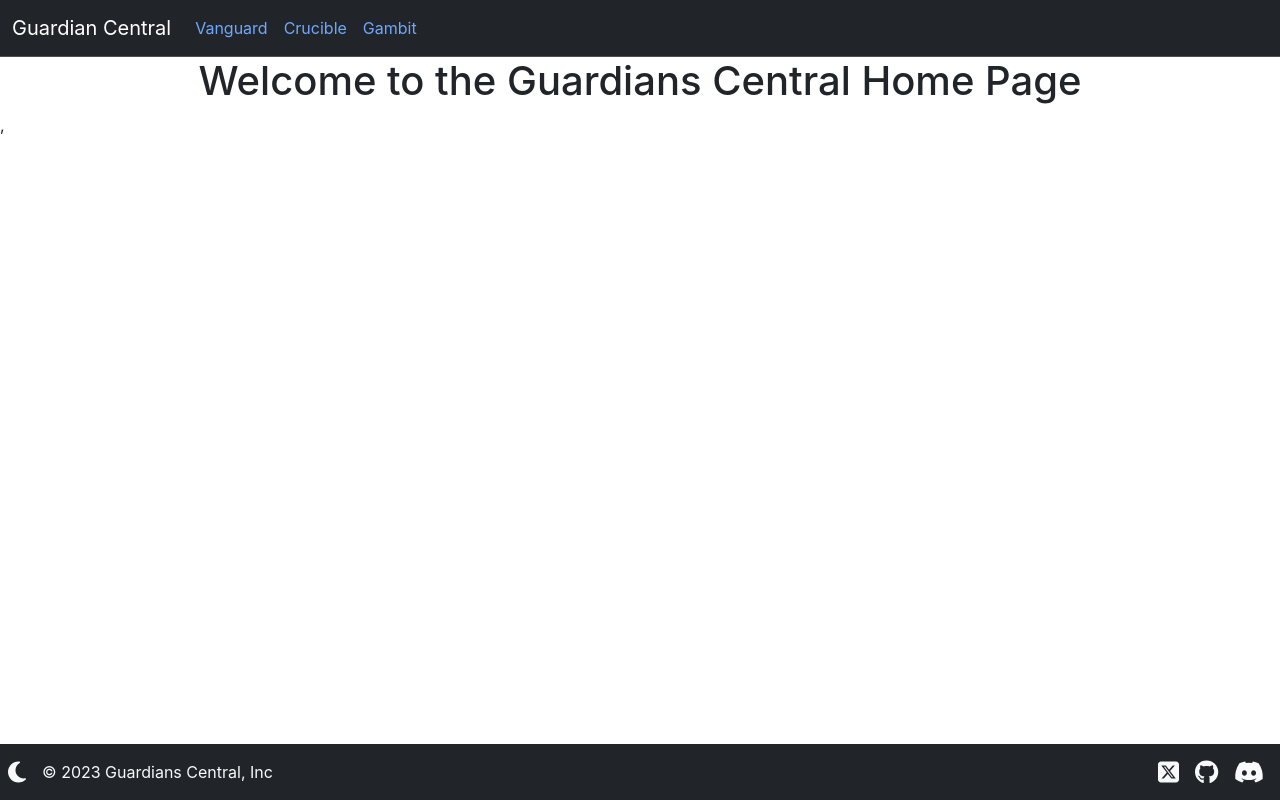
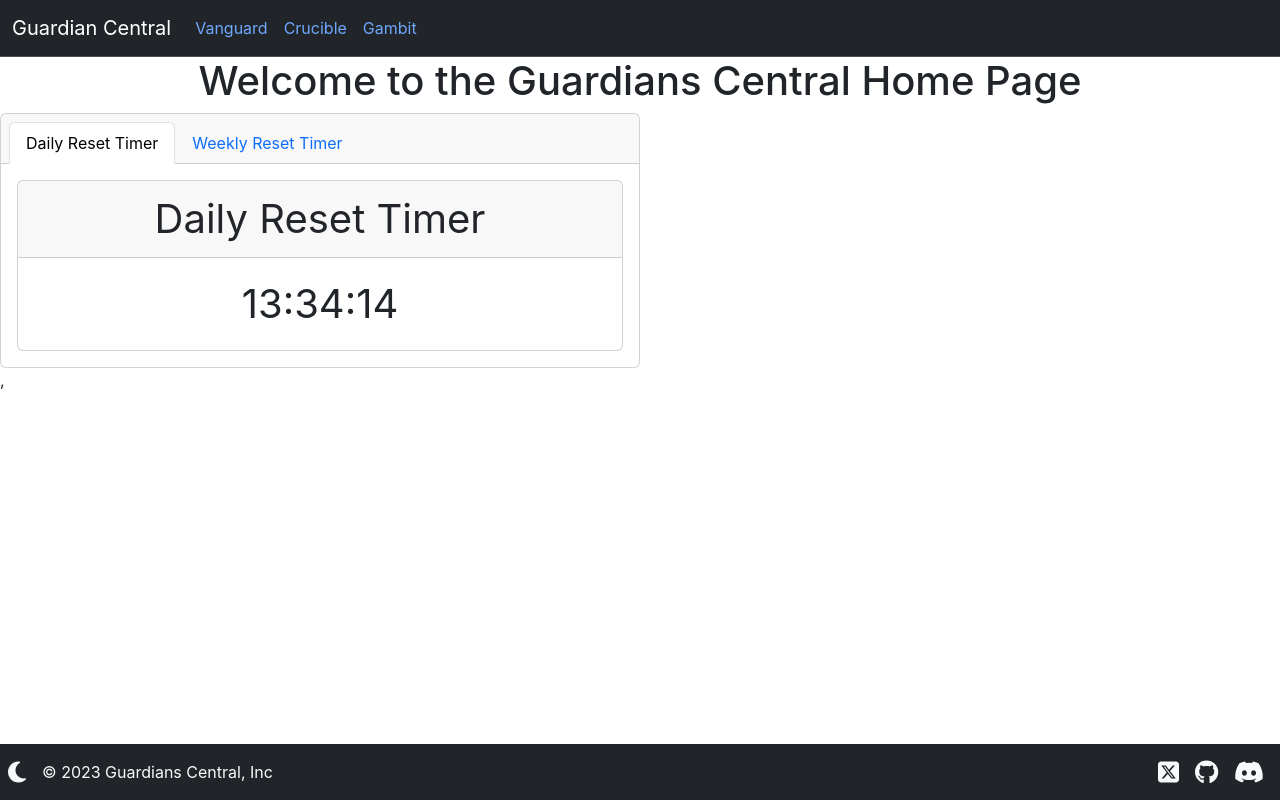
Before and after one commit to WesleyCartagena/guardians-central-backup-4-23-24, a React (Create React App) app: page /#/ in a window 1280 px wide. Built offline with nearby package versions, Linux system fonts and the light colour scheme.

Commit message:
created daily and weekly reset timer

```diff
--- a/package.json
+++ b/package.json
@@ -13,6 +13,7 @@
     "@testing-library/user-event": "^13.5.0",
     "bootstrap": "^5.3.2",
     "react": "^18.2.0",
+    "react-bootstrap": "^2.9.0",
     "react-dom": "^18.2.0",
     "react-router-dom": "^6.16.0",
     "react-scripts": "5.0.1",
--- /dev/null
+++ b/src/components/DailyResetTimer/DailyResetTimer.js
@@ -0,0 +1,84 @@
+import Card from 'react-bootstrap/Card'
+import React, { useEffect, useState } from 'react';
+
+const DailyResetTimer = () => {
+    const [formattedHours, setFormattedHours] = useState('');
+    const [formattedMinutes, setFormattedMinutes] = useState('');
+    const [formattedSeconds, setFormattedSeconds] = useState('');
+
+    useEffect(()=>{
+    // Get current UTC Time
+    const now = new Date();
+    console.log(now)
+
+    // Creates a Date object representing 1700UTC destiny's reset time
+    const destinyDailyReset = new Date();
+    destinyDailyReset.setUTCHours(17,0,0,0);
+
+    // Gives a time difference in milliseconds
+    const timeDifference = destinyDailyReset - now;
+    console.log(timeDifference)
+
+    // Calculate the seconds from the remaining time
+    const secondsDifference = Math.floor(timeDifference / 1000);
+
+    // Calculate hours, minutes, and seconds
+    let hours = Math.floor(secondsDifference / 3600);
+    let remainingSeconds = secondsDifference % 3600;
+    let minutes = Math.floor(remainingSeconds / 60);
+    let seconds = remainingSeconds % 60;
+
+    const formattedHourStr = `${String(hours).padStart(2, '0')}`;
+    const formattedMinutesStr = `${String(minutes).padStart(2, '0')}`;
+    const formattedSecondsStr = `${String(seconds).padStart(2, '0')}`;
+
+    setFormattedHours(formattedHourStr)
+    setFormattedMinutes(formattedMinutesStr)
+    setFormattedSeconds(formattedSecondsStr)
+
+    const timerInterval = setInterval(() => {
+        if (seconds > 0) {
+            setFormattedSeconds(
+                `${String(seconds - 1).padStart(2, '0')}`);
+                seconds--;
+        }
+        if (minutes > 0 && seconds === 0) {
+            setFormattedMinutes(
+                `${String(minutes - 1).padStart(2, '0')}`);
+                minutes--;
+                seconds = 60
+        }
+        if (hours > 0 && minutes === 0) {
+            setFormattedHours(
+                `${String(hours - 1).padStart(2, '0')}`);
+                hours--;
+                minutes = 60
+        }
+        if (hours === 0 && minutes === 0 && seconds == 0) {
+            hours = 23
+            minutes = 59
+            seconds = 60
+            setFormattedHours(hours)
+            setFormattedMinutes(`${String(minutes).padStart(2, '0')}`);
+            setFormattedSeconds(seconds)
+        }
+
+    }, 1000);
+    return () => timerInterval;
+    },[]);
+
+    return (
+        <Card>
+        <Card.Header className='fs-1'>Daily Reset Timer</Card.Header>
+        <Card.Body>
+          <blockquote className="blockquote mb-0 fs-1">
+            <p>
+                {formattedHours}:{formattedMinutes}:{formattedSeconds}
+            </p>
+          </blockquote>
+        </Card.Body>
+      </Card>
+    );
+}
+
+export default DailyResetTimer
--- /dev/null
+++ b/src/components/TimerCard/TimerCard.js
@@ -0,0 +1,41 @@
+import React, { useState } from 'react';
+import Card from 'react-bootstrap/Card';
+import Nav from 'react-bootstrap/Nav';
+import DailyResetTimer from '../DailyResetTimer/DailyResetTimer';
+import WeeklyResetTimer from '../WeeklyResetTimer/WeeklyResetTimer';
+
+const TimerCard = () => {
+  const [activeTab, setTab] = useState('daily');
+  const handleTabSelect = (tab) => {
+    setTab(tab)
+  }
+
+  const renderSelectedTimer = () => {
+    if (activeTab === 'daily') {
+      return <DailyResetTimer />;
+    } else if (activeTab === 'weekly') {
+      return <WeeklyResetTimer />;
+    }
+  }
+  return (
+    <Card className='w-50'>
+      <Card.Header>
+        <Nav variant="tabs" defaultActiveKey="#daily">
+          <Nav.Item>
+            <Nav.Link active={activeTab === 'daily'} onClick={() => handleTabSelect('daily')}>Daily Reset Timer</Nav.Link>
+          </Nav.Item>
+          <Nav.Item>
+            <Nav.Link active={activeTab === 'weekly'} onClick={() => handleTabSelect('weekly')}>Weekly Reset Timer</Nav.Link>
+          </Nav.Item>
+        </Nav>
+      </Card.Header>
+      <Card.Body>
+        <Card.Text>
+          {renderSelectedTimer()}
+        </Card.Text>
+      </Card.Body>
+    </Card>
+  );
+}
+
+export default TimerCard;
--- /dev/null
+++ b/src/components/WeeklyResetTimer/WeeklyResetTimer.js
@@ -0,0 +1,106 @@
+import Card from 'react-bootstrap/Card';
+import React, { useEffect, useState } from 'react';
+
+const WeeklyResetTimer = () => {
+  const [formattedDays, setFormattedDays] = useState('');
+  const [formattedHours, setFormattedHours] = useState('');
+  const [formattedMinutes, setFormattedMinutes] = useState('');
+  const [formattedSeconds, setFormattedSeconds] = useState('');
+
+  useEffect(() => {
+    // Create a function to calculate the time until the next Tuesday at 17:00 UTC
+    function calculateTimeUntilNextTuesday() {
+      const now = new Date();
+      const currentDay = now.getUTCDay();
+      const daysUntilTuesday = (9 - currentDay) % 7; // 9 is Tuesday when Sunday is 0
+      const nextTuesday = new Date(now);
+      nextTuesday.setUTCDate(now.getUTCDate() + daysUntilTuesday);
+      nextTuesday.setUTCHours(17, 0, 0, 0);
+      const timeDifference = nextTuesday - now;
+      return timeDifference;
+    }
+
+    // Calculate the initial time difference
+    const initialTimeDifference = calculateTimeUntilNextTuesday();
+
+    // Calculate the total number of seconds from the time difference
+    let secondsDifference = Math.floor(initialTimeDifference / 1000);
+
+    // Calculate days, hours, minutes, and seconds
+    let days = Math.floor(secondsDifference / (3600 * 24));
+    secondsDifference %= 3600 * 24;
+    let hours = Math.floor(secondsDifference / 3600);
+    secondsDifference %= 3600;
+    let minutes = Math.floor(secondsDifference / 60);
+    let seconds = secondsDifference % 60;
+
+    // Format the time components
+    const formattedDaysStr = `${String(days).padStart(2, '0')}d`;
+    const formattedHoursStr = `${String(hours).padStart(2, '0')}`;
+    const formattedMinutesStr = `${String(minutes).padStart(2, '0')}`;
+    const formattedSecondsStr = `${String(seconds).padStart(2, '0')}`;
+
+    setFormattedDays(formattedDaysStr);
+    setFormattedHours(formattedHoursStr);
+    setFormattedMinutes(formattedMinutesStr);
+    setFormattedSeconds(formattedSecondsStr);
+
+    const timerInterval = setInterval(() => {
+        if (seconds > 0) {
+            setFormattedSeconds(
+                `${String(seconds - 1).padStart(2, '0')}`);
+                seconds--;
+        }
+        if (minutes > 0 && seconds === 0) {
+            setFormattedMinutes(
+                `${String(minutes - 1).padStart(2, '0')}`);
+                minutes--;
+                seconds = 60
+        }
+        if (hours > 0 && minutes === 0) {
+            setFormattedHours(
+                `${String(hours - 1).padStart(2, '0')}`);
+                hours--;
+                minutes = 60
+        }
+        if (days > 0 && hours === 0) {
+            setFormattedDays(`${String(days - 1).padStart(2, '0')}d`);
+                days--;
+                hours = 23
+                minutes = 59
+                seconds = 60
+                setFormattedHours(hours)
+                setFormattedMinutes(`${String(minutes).padStart(2, '0')}`);
+                setFormattedSeconds(seconds)
+        }
+        if (days === 0 && hours === 0 && minutes === 0 && seconds == 0) {
+            days = 6
+            hours = 23
+            minutes = 59
+            seconds = 60
+            setFormattedDays(`${String(days).padStart(2, '0')}d`)
+            setFormattedHours(hours)
+            setFormattedMinutes(`${String(minutes).padStart(2, '0')}`);
+            setFormattedSeconds(seconds)
+        }
+
+    }, 1000);
+    return () => timerInterval;
+
+  }, []);
+
+  return (
+    <Card>
+      <Card.Header className='fs-1'>Weekly Reset Timer</Card.Header>
+      <Card.Body>
+        <blockquote className="blockquote mb-0 fs-1">
+          <p>
+            {formattedDays} {formattedHours}:{formattedMinutes}:{formattedSeconds}
+          </p>
+        </blockquote>
+      </Card.Body>
+    </Card>
+  );
+};
+
+export default WeeklyResetTimer;
--- a/src/pages/Home/Home.js
+++ b/src/pages/Home/Home.js
@@ -1,9 +1,15 @@
+import '../../App.css'
+import TimerCard from '../../components/TimerCard/TimerCard';
 const Home = () => {
     return(
-        <div>
+        <div class="Home">
             <h1>Welcome to the Guardians Central Home Page</h1>
+            <body>
+                <TimerCard/>
+            </body>
         </div>
     );
+
 }
 
 export default Home;
```
Also changed, not shown: 1 other file (tests, documents, lock files or other folders).
